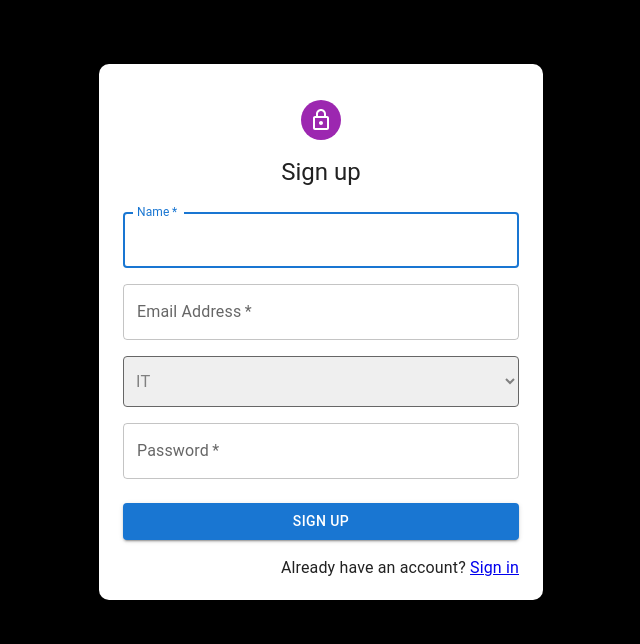
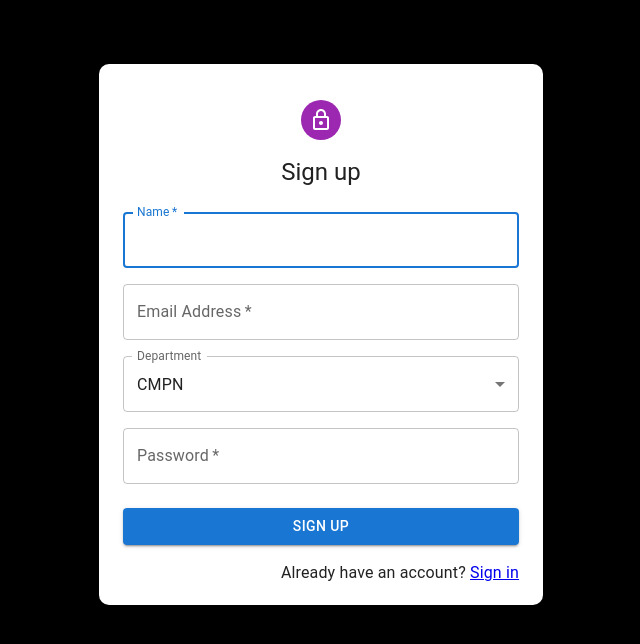
Before and after one commit to Vivek-Vishwakarma/sih-dashboard, a React (Create React App) app in the folder frontend-task-dashboard/: page /register in a window 1280 px wide. Shown: the top 644 px of the page, without its empty margins (319-959 px from the left). Built offline with nearby package versions, Linux system fonts and the light colour scheme.

Commit message:
change the select box in login

```diff
--- a/frontend-task-dashboard/src/App.css
+++ b/frontend-task-dashboard/src/App.css
@@ -20,6 +20,7 @@
 }
 .dash{
   display: flex;
+  min-height: 100vh;
 }
 .dashDiv{
   margin-left: 30px;
--- a/frontend-task-dashboard/src/components/Dashboard.js
+++ b/frontend-task-dashboard/src/components/Dashboard.js
@@ -1,6 +1,7 @@
 import React from "react";
 import Sidebar from "./Sidebar";
 import "../App.css";
+import Box from '@mui/material/Box';
 
 const Dashboard = () => {
   return (
@@ -8,7 +9,9 @@ const Dashboard = () => {
       <aside className="side">
         <Sidebar />
       </aside>
-      <div className="dashDiv">hello</div>
+      <Box className="dashDiv">
+        <h1>Welcome to Dashboard</h1>
+      </Box>
     </div>
   );
 };
--- a/frontend-task-dashboard/src/components/Signup.js
+++ b/frontend-task-dashboard/src/components/Signup.js
@@ -4,14 +4,14 @@ import Button from "@mui/material/Button";
 import CssBaseline from "@mui/material/CssBaseline";
 import TextField from "@mui/material/TextField";
 import { Link } from "react-router-dom";
-import "../App.css"
+import "../App.css";
 import Grid from "@mui/material/Grid";
 import Box from "@mui/material/Box";
 import LockOutlinedIcon from "@mui/icons-material/LockOutlined";
 import Typography from "@mui/material/Typography";
 import Container from "@mui/material/Container";
 import { createTheme, ThemeProvider } from "@mui/material/styles";
-import { FormControl, InputLabel } from "@mui/material";
+import { FormControl, InputLabel, MenuItem } from "@mui/material";
 import axios from "axios";
 
 const theme = createTheme();
@@ -25,22 +25,35 @@ export default function Signup() {
   });
 
   const postRegister = async (e) => {
-    e.preventDefault()
-    console.log(user)
+    e.preventDefault();
+    console.log(user);
     await axios
-    .post("http://localhost:5000/api/auth/register", user)
-    .then((response) => {
-      console.log(response)
-    })
-    .catch((error) => {
-      console.log(error)
-    });
-  }
+      .post("http://localhost:5000/api/auth/register", user)
+      .then((response) => {
+        console.log(response);
+      })
+      .catch((error) => {
+        console.log(error);
+      });
+  };
 
   const handleChange = (e) => {
     setUser({ ...user, [e.target.name]: e.target.value });
   };
-
+  const departments = [
+    {
+      key: 0,
+      value: "CMPN",
+    },
+    {
+      key: 1,
+      value: "IT",
+    },
+    {
+      key: 1,
+      value: "EXTC",
+    },
+  ];
 
   return (
     <ThemeProvider theme={theme}>
@@ -59,11 +72,7 @@ export default function Signup() {
           <Typography component="h1" variant="h5">
             Sign up
           </Typography>
-          <Box
-            component="form"
-            onSubmit={postRegister}
-            sx={{ mt: 3 }}
-          >
+          <Box component="form" onSubmit={postRegister} sx={{ mt: 3 }}>
             <Grid container spacing={2}>
               <Grid item xs={12}>
                 <TextField
@@ -90,14 +99,22 @@ export default function Signup() {
                 />
               </Grid>
               <Grid item xs={12}>
-                <FormControl fullWidth>
-                  <select onChange={handleChange} name="department" id="dep">
-                    <option disabled value="dep">Department *</option>
-                    <option value="it">IT</option>
-                    <option value="cmpn">CMPN</option>
-                    <option value="extc">EXTC</option>
-                  </select>
-                </FormControl>
+                <TextField
+                  select
+                  fullWidth
+                  id="department"
+                  label="Department"
+                  defaultValue="CMPN"
+
+                  onChange={handleChange}
+                  variant="outlined"
+                >
+                  {departments.map((ack) => (
+                    <MenuItem key={ack.key} value={ack.value}>
+                      {ack.value}
+                    </MenuItem>
+                  ))}
+                </TextField>
               </Grid>
               <Grid item xs={12}>
                 <TextField
@@ -123,7 +140,7 @@ export default function Signup() {
             </Button>
             <Grid container justifyContent="flex-end">
               <Grid item>
-              Already have an account? {" "}
+                Already have an account?{" "}
                 <Link to="/login" variant="body2">
                   Sign in
                 </Link>
```
Also changed, not shown: 1 other file (tests, documents, lock files or other folders).
